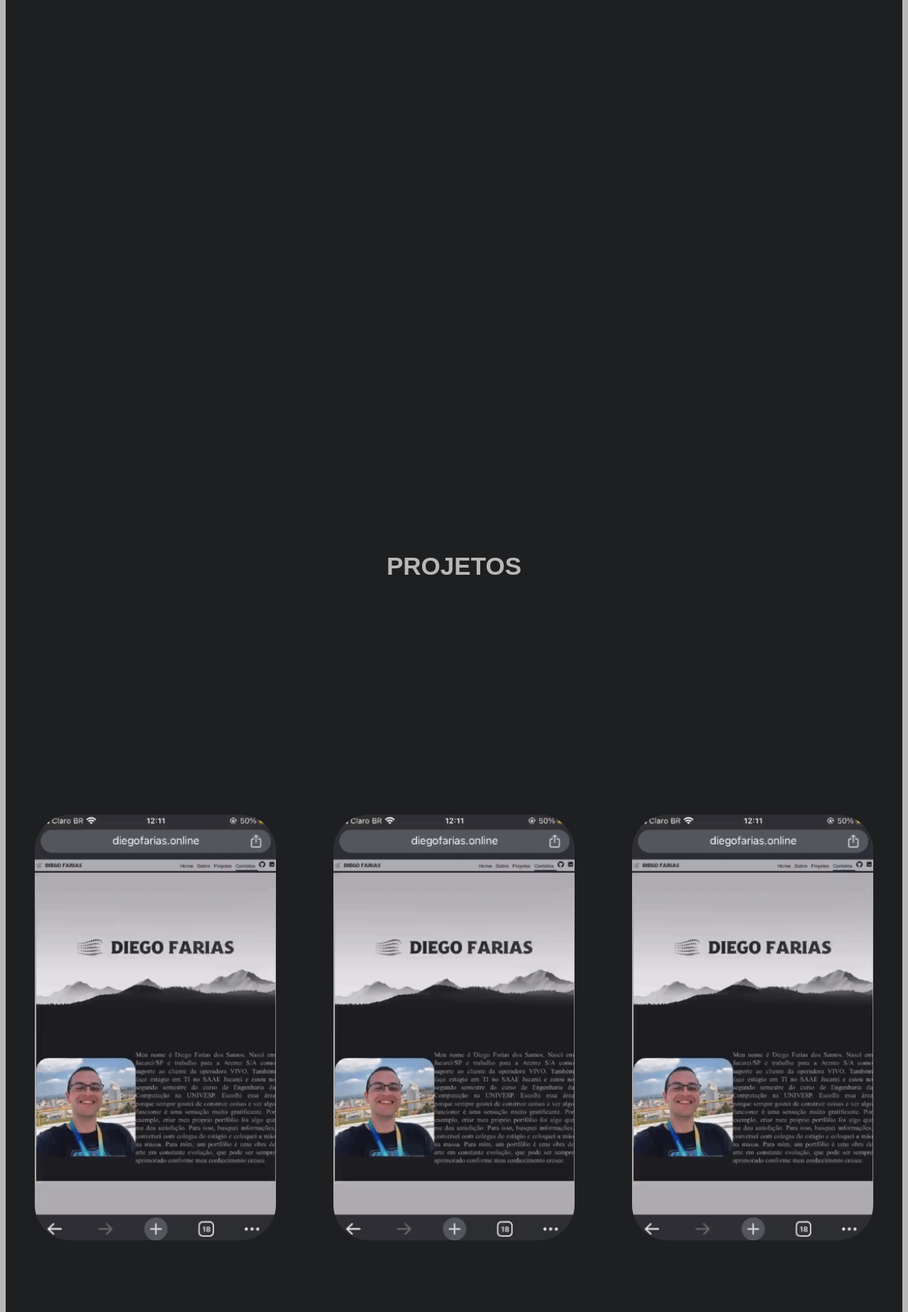
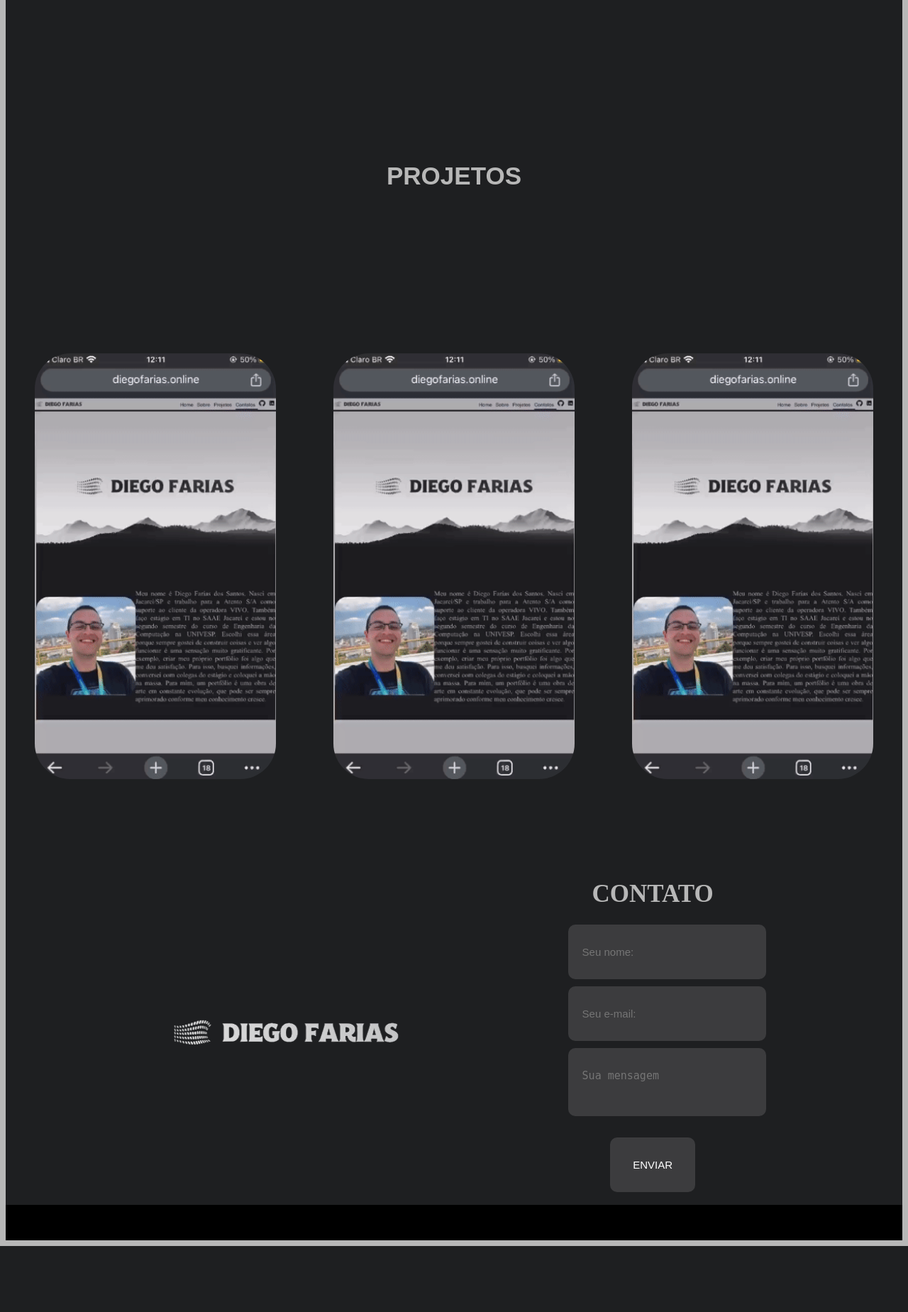
Before and after one commit to DiegoFariasDF/diegofarias.online, a PHP site: page / in a window 1280 px wide. Shown: the part 1210-3059 px from the top of the page at 71% size. After the commit the page ends 2966 px from the top, so only its background shows below. Run offline with PHP 8.4, Linux system fonts and the light colour scheme.

Commit message:
att form

```diff
--- a/index.html
+++ b/index.html
@@ -20,7 +20,6 @@
     </header>
 
 <div class="caixa1" id="caixa1"><!--top do site-->
-<!--<h1 class="h1">Diego Farias Dos Santos</h1>-->
 <img class="img4" src="toplogo-transformed.png">
 </div>
 
@@ -34,16 +33,9 @@
     um portfólio é uma obra de arte em constante evolução, que pode ser sempre aprimorado conforme meu conhecimento cresce.</p>
 </div>
 
-<div class="caixa5"><!--espaçamento entre itens-->
-    <br>
-</div>
-<!--
-<div class="caixa6">
-<h1 class="h1">PROJETOS</h1>
-</div>-->
 <div>
-    <div class="caixa7">
-        <h1 class="h1" id="caixa2">PROJETOS</h1>
+    <div class="projetos">
+        <h1 id="caixa2">PROJETOS</h1>
     </div>
 
     <div class="caixa2">
@@ -53,54 +45,27 @@
     </div>
 </div>
 
-<div class="caixa5"><!--espaçamento entre itens-->
-    <br>
-</div>
+<!-- inicio do form-->
+<div class="formulario" id="caixa3">
 
-<!-- inicio do form-->
-<div class="caixa7" id="caixa3">
-    <div class="bordaexe">
+    <div>
         <br>
-        <img class="img4" src="toplogo-transformed2.png">
+        <img class="img6" src="toplogo-transformed2.png">
         <br>
     </div>
 
-    <div class="bordaexe1">
-    <h1>ENTRAR EM CONTATO</h1>
-    <div class="direcao">
-        <label for="nome">
-            <strong>NOME:</strong>
-        </label>
-        <input type="text" name="nome" id="nome" required class="borda">
-    </div>
+    <div class="interface">
+        <h1> CONTATO</h1>
 
-    <br>
+        <form action="">
+            <input type="text" name="" id="" placeholder="Seu nome:" required> <!--placeholder deixa o texto dentro da caixa de input, o required, transorma a caixa de input obrigatoria-->
+            <input type="email" name="" id="" placeholder="Seu e-mail:" required> <!--placeholder deixa o texto dentro da caixa de input-->
+            <textarea name="" id="" placeholder="Sua mensagem" required></textarea>
+            <div class="btn-enviar"><input type="submit" value="ENVIAR"></div>
+        </form>
 
-    <div class="direcao">
-        <label for="email">
-            <strong>E-MAIL:</strong>
-        </label>
-        <input type="email" name="email" id="email" required class="borda">
+    </div><!--interface-->
 
-    </div>
-
-    <br>
-
-    <div class="direcao">
-        <label for="mensagem"><strong>SUA MENSAGEM: </strong></label>
-        <textarea rows="6" style="width: 26em" id="mensagem" name="mensagem" class="borda"></textarea>
-
-    </div>
-
-    <br>
-    <br>
-
-    <div>
-    <button class="botao" type="submit" onsubmit="">Enviar</button>
-    </div>
-
-    </div>
-</div>
 <!-- fim do form-->
 
 </div>
--- a/style.css
+++ b/style.css
@@ -29,6 +29,10 @@
 .img5 {
     height: 600px;
     border-radius: 50px;
+}
+
+.img6 {
+    height: 50px;
 }
 
 
@@ -113,17 +117,6 @@ header{
     background-color: #1e1f21;
 }
 
-.caixa7{
-    align-items: center;
-    font-family: "fira code", Arial, Helvetica, sans-serif;
-    text-align: center;
-    height: 500px;
-    background-color: #1e1f21;
-    display: flex;
-    justify-content:space-around;
-
-}
-
 nav {
     text-align: center;
     font-family: "Fira Code", Arial, Helvetica, sans-serif;
@@ -189,3 +182,75 @@ h1 {
     border-radius: 20px;
     border-color: #c4c2c2;
 }
+
+
+section.projetos{
+    padding: 160px 4%;
+}
+
+.projetos{
+    align-items: center;
+    font-family: "fira code", Arial, Helvetica, sans-serif;
+    text-align: center;
+    height: 300px;
+    background-color: #1e1f21;
+    display: flex;
+    justify-content:space-around;
+}
+
+/*INICIO DO FOMR*/
+section.formulario{
+    padding: 180px 4%;
+}
+
+.formulario{
+    align-items: center;
+    height: 500px;
+    background-color: #1e1f21;
+    display: flex;
+    justify-content: space-evenly;
+    }
+
+form{
+    max-width: 500px;
+    margin: 0 auto;
+    display: flex;
+    flex-direction: column;
+    justify-content: center;
+    gap: 10px;
+    background-color: #1e1f21;
+
+
+}
+
+form input, form textarea{
+    width: 100%;
+    background-color:#56565888;
+    border: 0;
+    outline: 0;
+    padding: 30px 20px;
+    border-radius: 10px;
+    color: #fff;
+    font-size: 15px;
+}
+
+form textarea{
+    resize: none;
+}
+
+form .btn-enviar{
+    margin-top: 20px;
+    text-align: center;
+}
+
+form .btn-enviar input{
+    width: 120px;
+    cursor: pointer;
+    transition: 0.2s;
+
+}
+
+button:hover, form .btn-enviar input:hover{
+    box-shadow: 0px 0px 8px;
+    transform: scale(1.05);
+}
```
